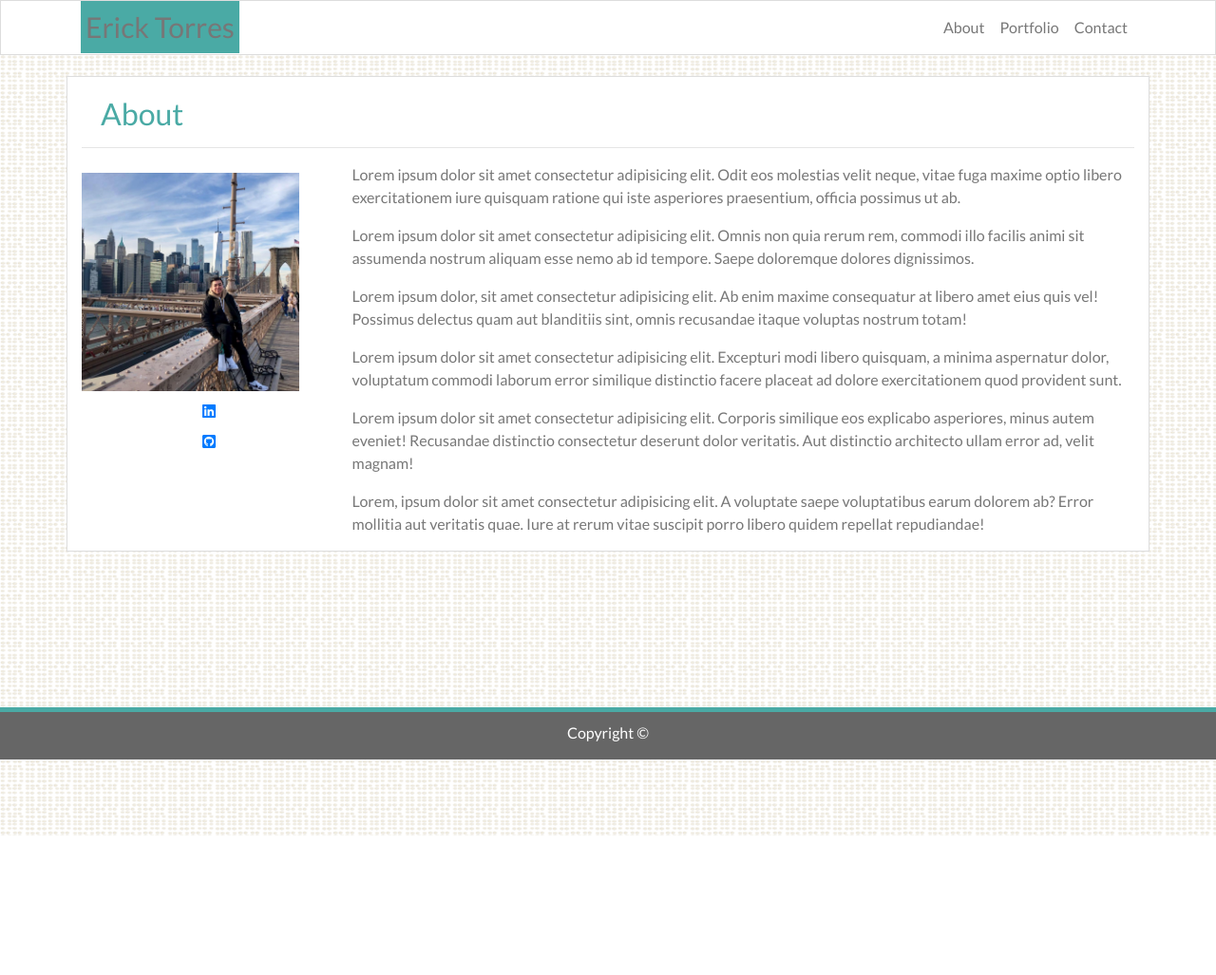
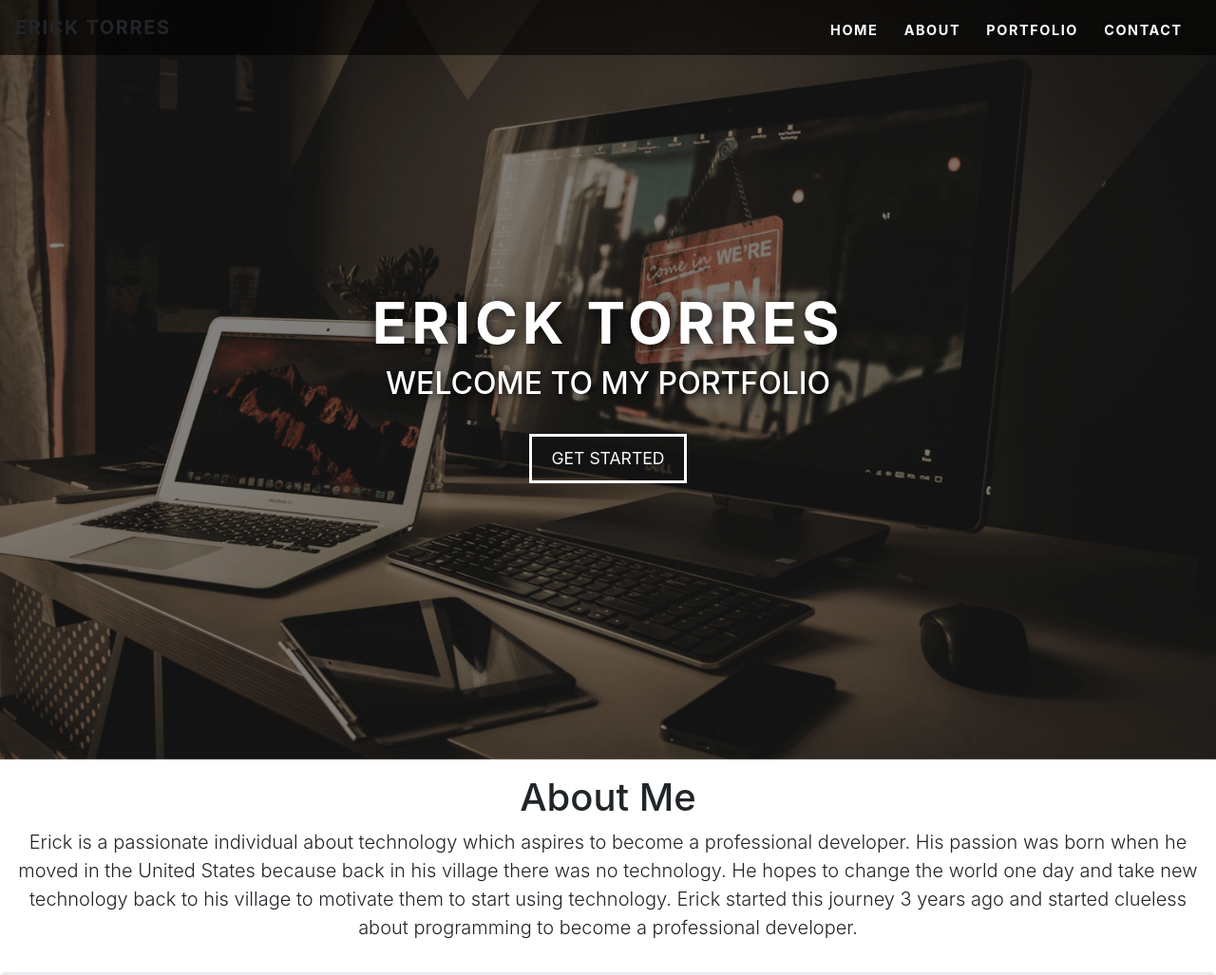
Before and after one commit to ericktorres1/BootstrapPortfolio-github.com, a plain HTML site: page index.html in a window 1280 px wide. Shown: the top 1027 px of the page at 95% size. Before the commit the page ends 880 px from the top, so only its background shows below. Drawn offline with nearby package versions, Linux system fonts and the light colour scheme.

Commit message:
updated portfolio with a new theme

```diff
--- /dev/null
+++ b/assets/css/fixed.css
@@ -0,0 +1,73 @@
+/*--- Extra Bootstrap Column Padding --*/
+[class*="col-"] {
+  padding: 1rem;
+}
+
+/*--- Bootstrap Mobile Gutter Fix --*/
+.row, .container-fluid {
+margin-left: 0px!important;
+margin-right: 0px!important;
+}
+
+/*--- Fix for Fixed Navbar jumping on scroll --*/
+.fixed-top  {
+ -webkit-backface-visibility: hidden;
+}
+
+/*--- Fixed Landing Page Section --*/
+.landing {
+  position: relative;
+  width: 100%;
+  height: 100vh;
+  display: table;
+  z-index: -1;
+}
+.home-wrap {
+  clip: rect(0, auto, auto, 0);
+  position: absolute;
+  top: 0;
+  left: 0;
+  width: 100%;
+  height: 100%;
+}
+.home-inner {
+  position: fixed;
+  display: table;
+  top: 0;
+  left: 0;
+  width: 100%;
+  height: 100%;
+  background-size: cover;
+  background-position: center center;
+  -webkit-transform: translateZ(0);
+          transform: translateZ(0);
+  will-change: transform;
+}
+
+/*--- iOS Fixed Background Image --*/
+.fixed-background {
+  position: relative;
+  width: 100%;
+}
+.fixed-wrap {
+  clip: rect(0, auto, auto, 0);
+  position: absolute;
+  top: 0;
+  left: 0;
+  width: 100%;
+  height: 100%;
+  z-index: -999!important;
+}
+.fixed {
+  position: fixed;
+  display: block;
+  top: 0;
+  left: 0;
+  width: 100%;
+  height: 100%;
+  background-size: cover;
+  background-position: center center;
+  -webkit-transform: translateZ(0);
+          transform: translateZ(0);
+  will-change: transform;
+}
--- a/assets/css/style.css
+++ b/assets/css/style.css
@@ -1,125 +1,63 @@
-@import url('https://fonts.googleapis.com/css?family=Lato');
+@import url('https://fonts.googleapis.com/css?family=Open+Sans:400,700&display=swap');
 
-body, html {
-    height: 100%;
-}
+font-family: 'Open Sans', sans-serif;
+
 body {
-    /* overflow: hidden; */
-    font-family: 'Lato', sans-serif;
-    color: #777777;
-    background: url('../images/dynamic-style.png');
-
-
-    /* background-size: cover; */
+    overflow-x: hidden;
+    font-family: 'Open Sans', sans-serif;
+    color: #505962;
 }
 
 .navbar {
-    background: #ffffff;
-    border: solid #dddddd 1px;
-}
-.navbar a {
-    color: #777777;
+    text-transform: uppercase;
+    font-weight: 700;
+    font-size: .9rem;
+    letter-spacing: .1rem;
+    background: rgba(0, 0, 0, 0.6)!important;
 }
 
-.navbar a:hover {
-    color: #999999;
+.navbar-nav li {
+    padding-right: .7rem;
 }
 
-.navbar h1 {
-    margin-top: -12px;
-    margin-bottom: -11px;
-    padding-right: 5px;
-    padding-left: 5px;
-    background: #4aaaa5;
-    color: #ffffff;
-    font-size: 30px;
+.navbar-dark .navbar-nav .nav-link {
+    color: white;
+    padding-top: .8rem;
 }
 
-.container .about-image {
-    width: 90%;
-    margin-top: 10px;
+.navbar-dar .navbar-nav .nav-link.active, .navbar-dark .navbar-nav .nav-link:hover {
+    color: #1ebba3;
 }
 
-.about-container h2 {
-    color: #4aaaa5;
-    margin-top: 20px;
-    padding-left: 20px;
+/*--- Landing Page --*/
+.home-inner {
+    background-image: url(../images/computers.png);
 }
-.about-container h3 {
-    background: #4aaaa5;
-    color: #ffffff;
-    text-align: center;
+.caption {
+    width: 100%;
+    max-width: 100%;
     position: absolute;
-    bottom: 20px;
-    width: 360px;
-    margin-left: 20px;
+    top: 38%;
+    z-index: 1;
+    color: white;
+    text-transform: uppercase;
 }
 
-.container hr {
-    color: #dddddd;
+.caption h1 {
+    font-size: 3.8rem;
+    font-weight: 700;
+    letter-spacing: .3rem;
+    text-shadow: .1rem .1rem .8rem black;
 }
-.about-text {
-    margin-top: 10px;
-}
-.about-container {
-    margin-top: 80px;
-    border: solid #dddddd 1px;
-    background: #ffffff;
-    height: 100%;
+.caption h3 {
+    font-size: 2rem;
+    text-shadow: .1rem .1rem .5rem black;
+    padding-bottom: 1.6rem;
 }
 
-
-/* Portfolio */
-.images-container {
-    width: 400px;
-    /* padding-left: 20px; */
-    text-align: center;
+.btn-lg {
+    border-width: medium;
+    border-radius: 0;
+    padding: .6rem 1.3rem;
+    font-size: 1.1rem;
 }
-
-.image-portfolio {
-    width: 400px;
-    margin-right: 150px;
-    margin-bottom: 20px;
-    padding-right: 20px;
-    padding-left: 20px;
-}
-
-.jumbotron {
-    background: #ffffff;
-}
-
-.message-contact{
-    height: 150px;
-}
-
-.the-button {
-    background: #4aaaa5;
-    color: #ffffff;
-    margin-bottom: 20px;
-}
-
-.fa-linkedin {
-    margin-top: 5%;
-    margin-right: 50%;
-    margin-left: 50%;
-}
-.fa-github-square {
-    margin-top: 5%;
-    margin-right: 50%;
-    margin-left: 50%;
-}
-
-/* Footer */
-footer {
-    background: #666666;
-    color: #ffffff;
-    text-align: center;
-    width: 100%;
-    position: fixed;
-    bottom: 0;
-    border-top: 5px solid #4aaaa5;
-    padding-top: 10px;
-    background-repeat: repeat;
-    background-attachment: scroll;
-    background-position: 0% 0%;
-}
--- a/index.html
+++ b/index.html
@@ -12,126 +12,97 @@
     />
     <link rel="stylesheet" href="https://use.fontawesome.com/releases/v5.8.1/css/all.css" integrity="sha384-50oBUHEmvpQ+1lW4y57PTFmhCaXp0ML5d60M1M7uH2+nqUivzIebhndOJK28anvf" crossorigin="anonymous">
     <link rel="stylesheet" type="text/css" href="assets/css/style.css" />
-    <title>Bootstrap Portfolio</title>
+    <link rel="stylesheet" href="assets/css/fixed.css">
+    <title>Erick's Portfolio</title>
   </head>
 
-  <body>
-    <!-- Start of About -->
+  <body data-spy="scroll" data-target="#navbarResponsive">
+
+    <!--Start of Home Section-->
+    <div id="home">
       <!-- Navigation -->
-    <header>
-      <nav class="navbar navbar-expand-md fixed-top">
-        <div class="container">
-          <h1 class="navbar-brand"><a href="index.html">Erick Torres</a></h1>
-          <button
-            class="navbar-toggler"
-            type="button"
-            data-toggle="collapse"
-            data-target="#navbarResponsive"
-          >
-            <span class="custom-toggler-icon"><i class="fas fa-bars"></i></span>
+      <nav class="navbar navbar-expand-md navbar-dark bg-dark fixed-top">
+        <a class="navbar-brand">Erick Torres</a>
+        <button class="navbar-toggler" type="button" data-toggle="collapse" data-target="#navbarResponsive">
+          <span class="navbar-toggler-icon"></span>
         </button>
-
         <div class="collapse navbar-collapse" id="navbarResponsive">
           <ul class="navbar-nav ml-auto">
             <li class="nav-item">
-                <a class="nav-link active" href="index.html">About</a>
+              <a class="nav-link" href="#home">Home</a>
             </li>
             <li class="nav-item">
-                <a class="nav-link" href="portfolio.html">Portfolio</a>
+              <a class="nav-link" href="#about">About</a>
             </li>
             <li class="nav-item">
-                <a class="nav-link" href="contact.html">Contact</a>
+              <a class="nav-link" href="#portfolio">Portfolio</a>
+            </li>
+            <li class="nav-item">
+              <a class="nav-link" href="#contact">Contact</a>
             </li>
           </ul>
         </div>
-        </div>
       </nav>
-    </header>
-    <!-- About container -->
-    <main>
-      <div class="container about-container">
-        <div class="row">
-          <div class="col-md-12">
-            <h2>About</h2>
-            <hr />
-          </div>
-          <div class="col-md-3">
-            <img class="about-image" src="assets/images/person.jpg" />
-            <a href="https://www.linkedin.com/in/torreserickj"><i class="fab fa-linkedin"></i></a>
-            <a href="https://github.com/ericktorres1"><i class="fab fa-github-square float-left"></i></a>
-          </div>
-          <div class="col-md-9" id="about-text">
-            <p>
-              Lorem ipsum dolor sit amet consectetur adipisicing elit. Odit eos
-              molestias velit neque, vitae fuga maxime optio libero
-              exercitationem iure quisquam ratione qui iste asperiores
-              praesentium, officia possimus ut ab.
-            </p>
-            <p>
-              Lorem ipsum dolor sit amet consectetur adipisicing elit. Omnis non
-              quia rerum rem, commodi illo facilis animi sit assumenda nostrum
-              aliquam esse nemo ab id tempore. Saepe doloremque dolores
-              dignissimos.
-            </p>
-            <p>
-              Lorem ipsum dolor, sit amet consectetur adipisicing elit. Ab enim
-              maxime consequatur at libero amet eius quis vel! Possimus delectus
-              quam aut blanditiis sint, omnis recusandae itaque voluptas nostrum
-              totam!
-            </p>
-            <p>
-              Lorem ipsum dolor sit amet consectetur adipisicing elit. Excepturi
-              modi libero quisquam, a minima aspernatur dolor, voluptatum
-              commodi laborum error similique distinctio facere placeat ad
-              dolore exercitationem quod provident sunt.
-            </p>
-            <p>
-              Lorem ipsum dolor sit amet consectetur adipisicing elit. Corporis
-              similique eos explicabo asperiores, minus autem eveniet!
-              Recusandae distinctio consectetur deserunt dolor veritatis. Aut
-              distinctio architecto ullam error ad, velit magnam!
-            </p>
-            <p>
-              Lorem, ipsum dolor sit amet consectetur adipisicing elit. A
-              voluptate saepe voluptatibus earum dolorem ab? Error mollitia aut
-              veritatis quae. Iure at rerum vitae suscipit porro libero quidem
-              repellat repudiandae!
-            </p>
+      <!-- End Navigation -->
+      <!-- Start Landing Page Section-->
+      <div class="landing">
+        <div class="home-wrap">
+          <div class="home-inner">
           </div>
         </div>
       </div>
-    </main>
+      <div class="caption text-center">
+        <h1>Erick Torres</h1>
+        <h3>Welcome To My Portfolio</h3>
+        <a class="btn btn-outline-light btn-lg" href="#about">Get Started</a>
+      </div>
+      <!-- End Landing Page Section-->
+    </div>
+    <!--End of Home Section-->
 
-    <!-- End of About container -->
-    <!-- End of About-->
+    <!--Start of About Section-->
+    <div id="about" class="offset">
+      <div class="col-12 narrow text-center">
+        <h1>About Me</h1>
+        <p class="lead">Erick is a passionate individual about technology which aspires to become a professional developer.  His passion was born when he moved in the United States because back in his village there was no technology.  He hopes to change the world one day and take new technology back to his village to motivate them to start using technology.  Erick started this journey 3 years ago and started clueless about programming to become a professional developer.    </p>
+      </div>
+    </div>
+    <!--End of About Section-->
 
-    <!-- Footer -->
+    <!--Start of Portfolio Section-->
+    <div id="portfolio" class="offset">
+      <!-- Start Jumbotron-->
+      <div class="jumbotron">
+      <div class="narrow">
+        <div class="col-12">
+          <h3 class="heading"> Portfolio</h3>
+          <div class="heading-underline"></div>
+        </div>
 
-    <footer>
-      <div class="container-fluid">
-        <p>Copyright &copy;</p>
+        <div class="row text-center">
+          <div class="col-md-4">
+            <div class="feature">
+              <img src="assets/images/project1.jpg">
             </div>
-    </footer>
-    <!-- End of Footer-->
+          </div>
+        </div><!-- End Row-->
 
-    <!-- Scripting Source Files-->
-    <script
-      src="https://code.jquery.com/jquery-3.3.1.slim.min.js"
-      integrity="sha384-q8i/X+965DzO0rT7abK41JStQIAqVgRVzpbzo5smXKp4YfRvH+8abtTE1Pi6jizo"
-      crossorigin="anonymous"
-    ></script>
-    <script
-      src="https://cdnjs.cloudflare.com/ajax/libs/popper.js/1.14.7/umd/popper.min.js"
-      integrity="sha384-UO2eT0CpHqdSJQ6hJty5KVphtPhzWj9WO1clHTMGa3JDZwrnQq4sF86dIHNDz0W1"
-      crossorigin="anonymous"
-    ></script>
-    <script
-      src="https://stackpath.bootstrapcdn.com/bootstrap/4.3.1/js/bootstrap.min.js"
-      integrity="sha384-JjSmVgyd0p3pXB1rRibZUAYoIIy6OrQ6VrjIEaFf/nJGzIxFDsf4x0xIM+B07jRM"
-      crossorigin="anonymous"
-    ></script>
+      </div> <!-- End of Narrow-->
+      </div> <!-- End Jumbotron-->
 
-    <script src="https://use.fontawesome.com/releases/v5.0.9/js/all.js"></script>
+    </div>
+    <!--End of Portfolio Section-->
+
+    <!--Start of Contact Section-->
+    <div id="contact" class="offset">
+
+    </div>
+    <!--End of contact Section-->
+
+    <!-- Script Source Files-->
+  <script src="js/jquery-3.3.1.min.js"></script>
+  <script src="bootstrap-4.1.3-dist/js/bootstrap.min.js"></script>
+  <script src="https://use.fontawesome.com/releases/v5.5.0/js/all.js"></script>
     <!-- End of Script Source Files-->
   </body>
 </html>
```
Also changed, not shown: assets/images/computers.png (added). Lines whose indentation alone changed are shown as unchanged.
